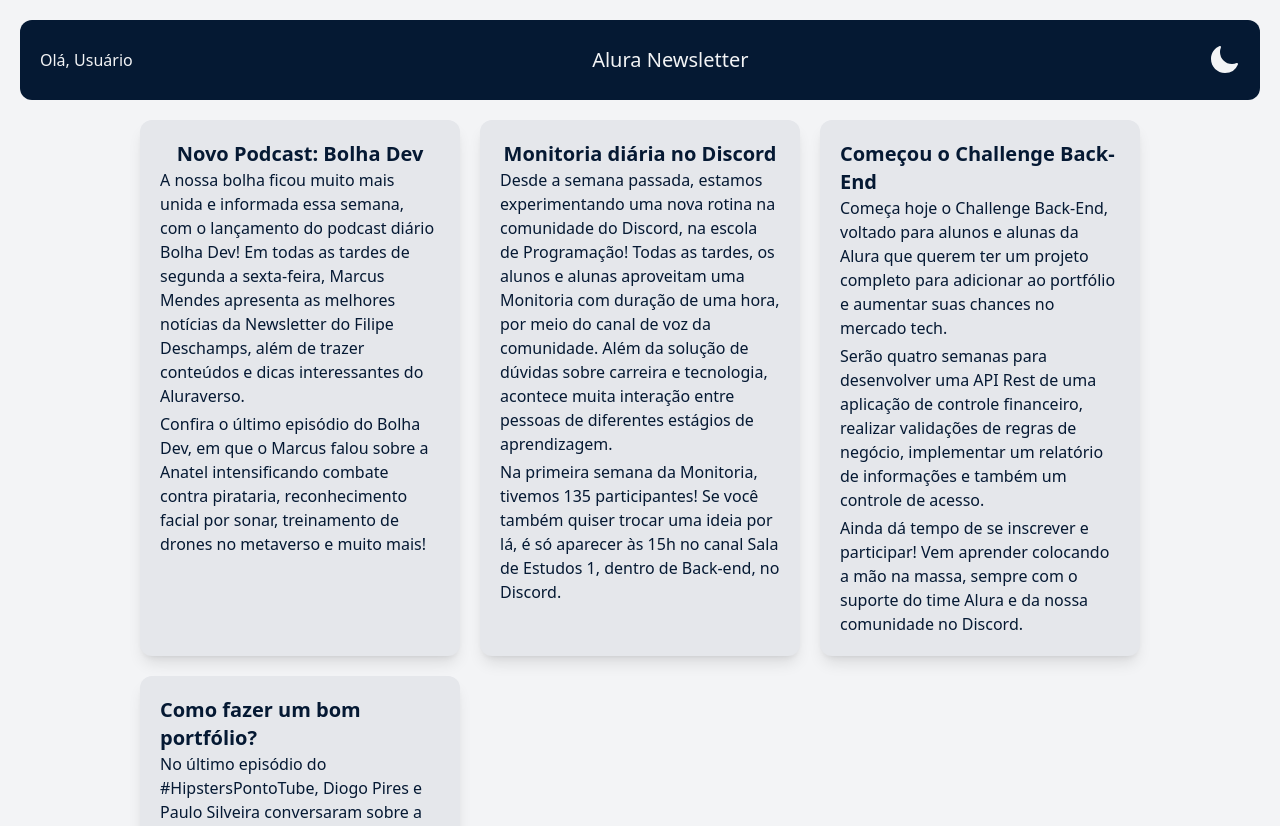
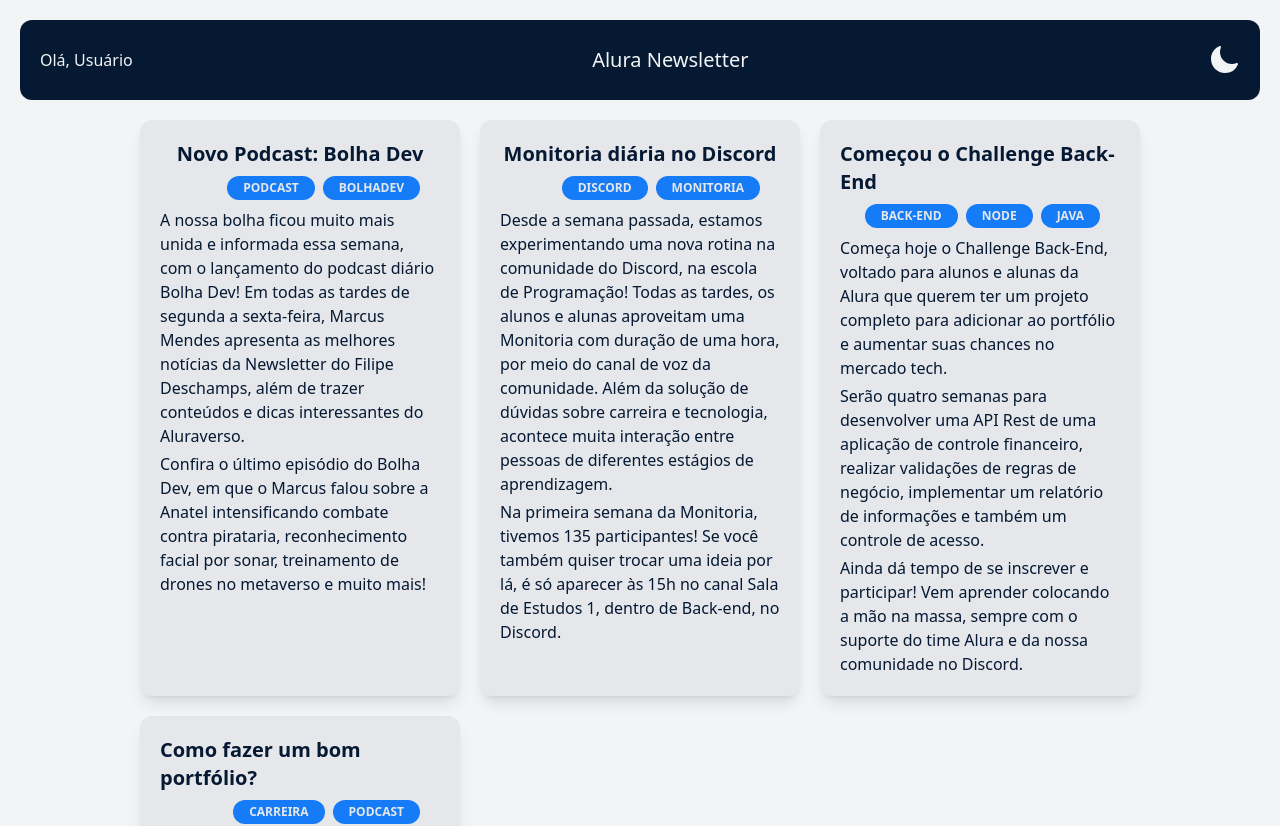
Before and after one commit to gabrielpramalho/alura-newsletter-react-tailwind, a React (Vite) app: page / in a window 1280 px wide. Shown: the top 826 px of the page. Built offline with nearby package versions, Linux system fonts and the light colour scheme.

Commit message:
add tags

```diff
--- a/src/components/Article/Article.jsx
+++ b/src/components/Article/Article.jsx
@@ -1,7 +1,20 @@
 const Article = ({ title, text, tags, image, alt }) =>{
     return(
-        <div className="p-5 bg-gray-200 dark:bg-dark-200 sm:rounded-xl sm:shadow-lg flex flex-col items-center">
+        <div className="p-5 bg-gray-200 dark:bg-dark-200 sm:rounded-xl sm:shadow-lg flex flex-col items-center gap-2">
             <h3 className="text-xl text-alura-200 dark:text-gray-200 font-bold" >{title}</h3>
+            <div className="w-full hidden sm:flex justify-end gap-2 pr-5">
+                {
+                    tags.map( tag =>
+                        <span
+                            key={tag}
+                            className="bg-alura-100 dark:bg-dark-100 px-4 py-1 rounded-full text-gray-200 font-bold text-xs uppercase"
+                        >
+                                {tag}
+
+                        </span>
+                    )
+                }
+            </div>
             <div className="grid gap-1">
                 {
                     text.map((content, index) =>
```
